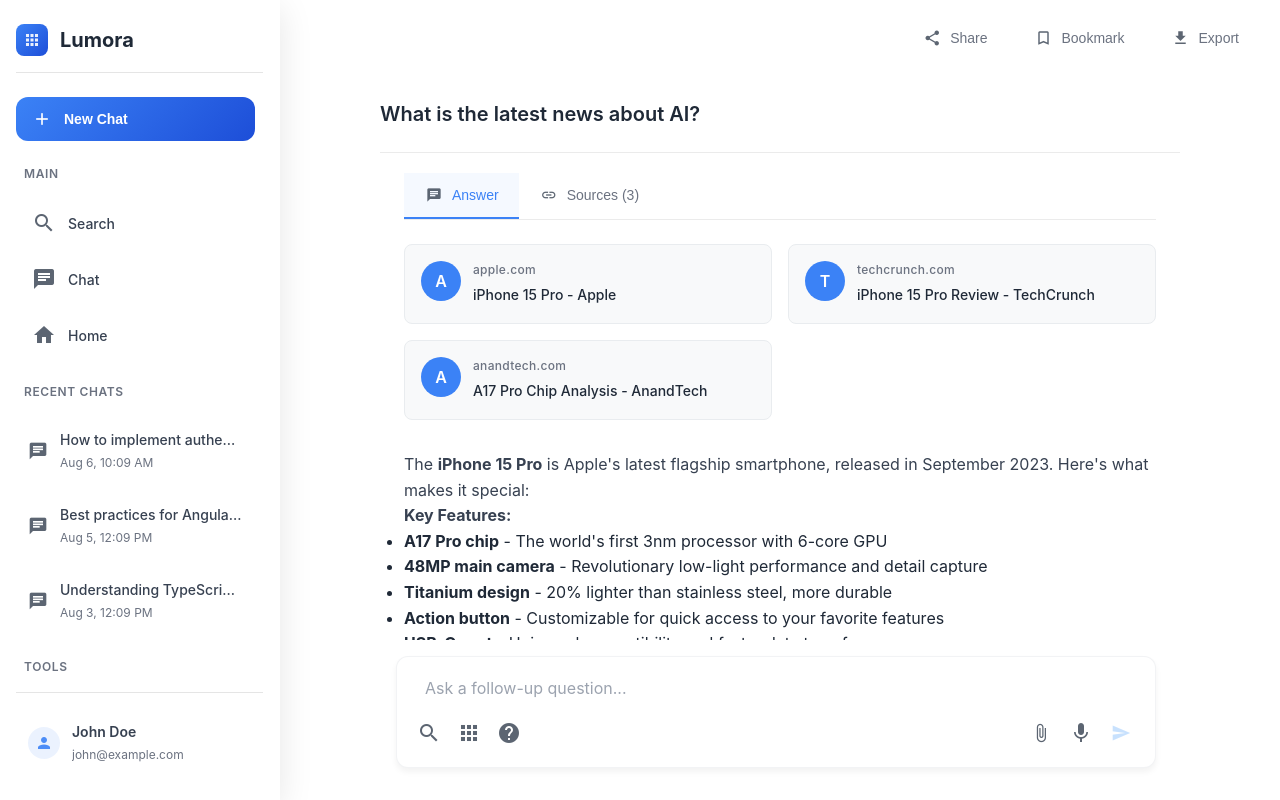
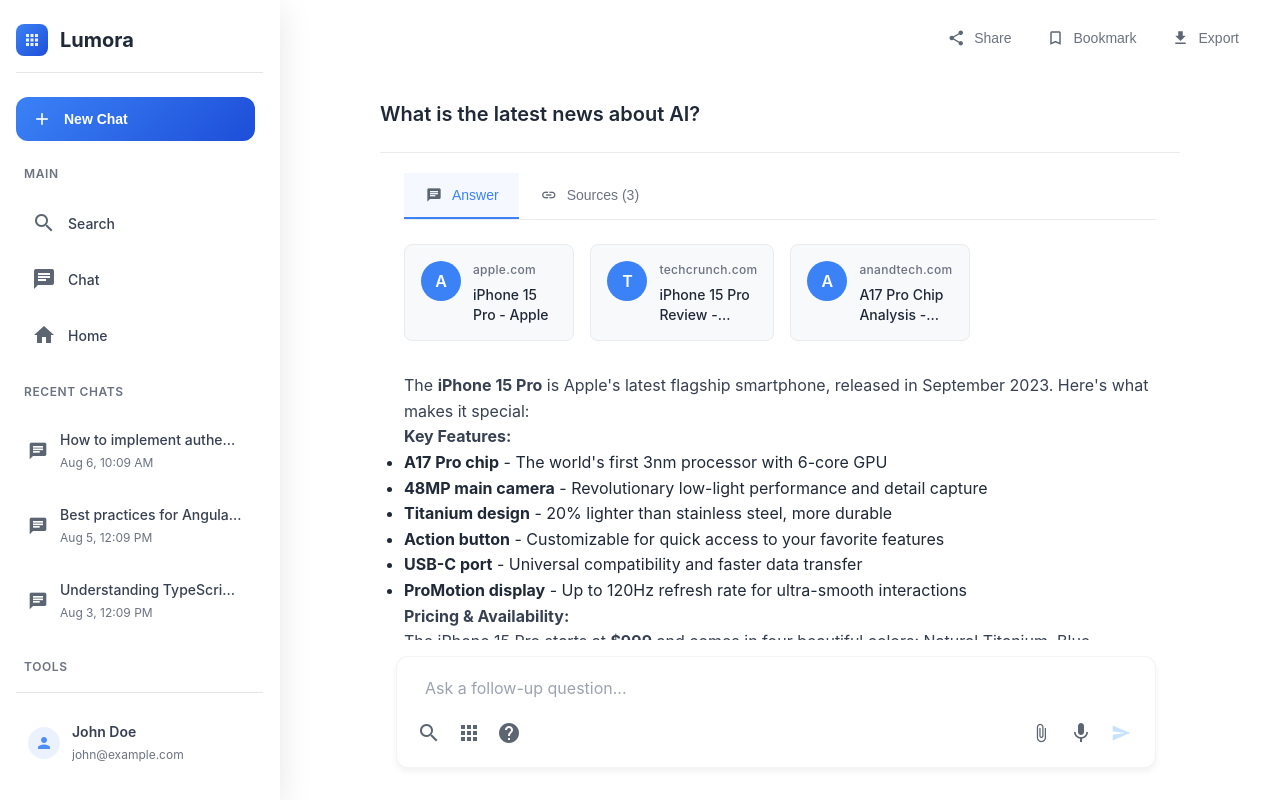
Before and after one commit to kgavhane702/lumora, an Angular app in the folder apps/web/: page / in a window 1280 px wide. Both pictures are taken after a click on the button 508 px from the left and 498 px from the top of the page. Built offline with nearby package versions, Linux system fonts and the light colour scheme.

Commit message:
Fix sources layout: show exactly 4 sources in single row with proper width calculation

```diff
--- a/apps/web/src/app/components/search/search-results/search-results.scss
+++ b/apps/web/src/app/components/search/search-results/search-results.scss
@@ -1504,13 +1504,18 @@
 /* Sources Grid - Consistent Perplexity Style */
 .sources-grid {
   display: grid;
-  grid-template-columns: repeat(auto-fit, minmax(280px, 1fr));
+  grid-template-columns: repeat(4, 1fr); /* Exactly 4 columns */
   gap: 1rem;
   margin-bottom: 2rem;
   max-width: 100%;
   max-width: calc(280px * 4 + 3rem); /* Limit to max 4 sources */
   margin-left: auto;
   margin-right: auto;
+}
+
+/* Show only top 4 sources */
+.sources-grid .source-card:nth-child(n+5) {
+  display: none;
 }
 
 /* Hide sources in responsive mode */
@@ -1532,6 +1537,7 @@
   transition: all 0.2s ease;
   height: 100%;
   min-height: 80px;
+  width: 100%; /* Ensure full width within grid cell */
 
   &:hover {
     background: #ffffff;
--- a/apps/web/src/app/features/search/search/search.scss
+++ b/apps/web/src/app/features/search/search/search.scss
@@ -585,7 +585,6 @@
 .nav-menu-right {
   display: flex;
   align-items: center;
-  gap: 0.75rem;
 }
 
 .nav-menu-btn {
```
